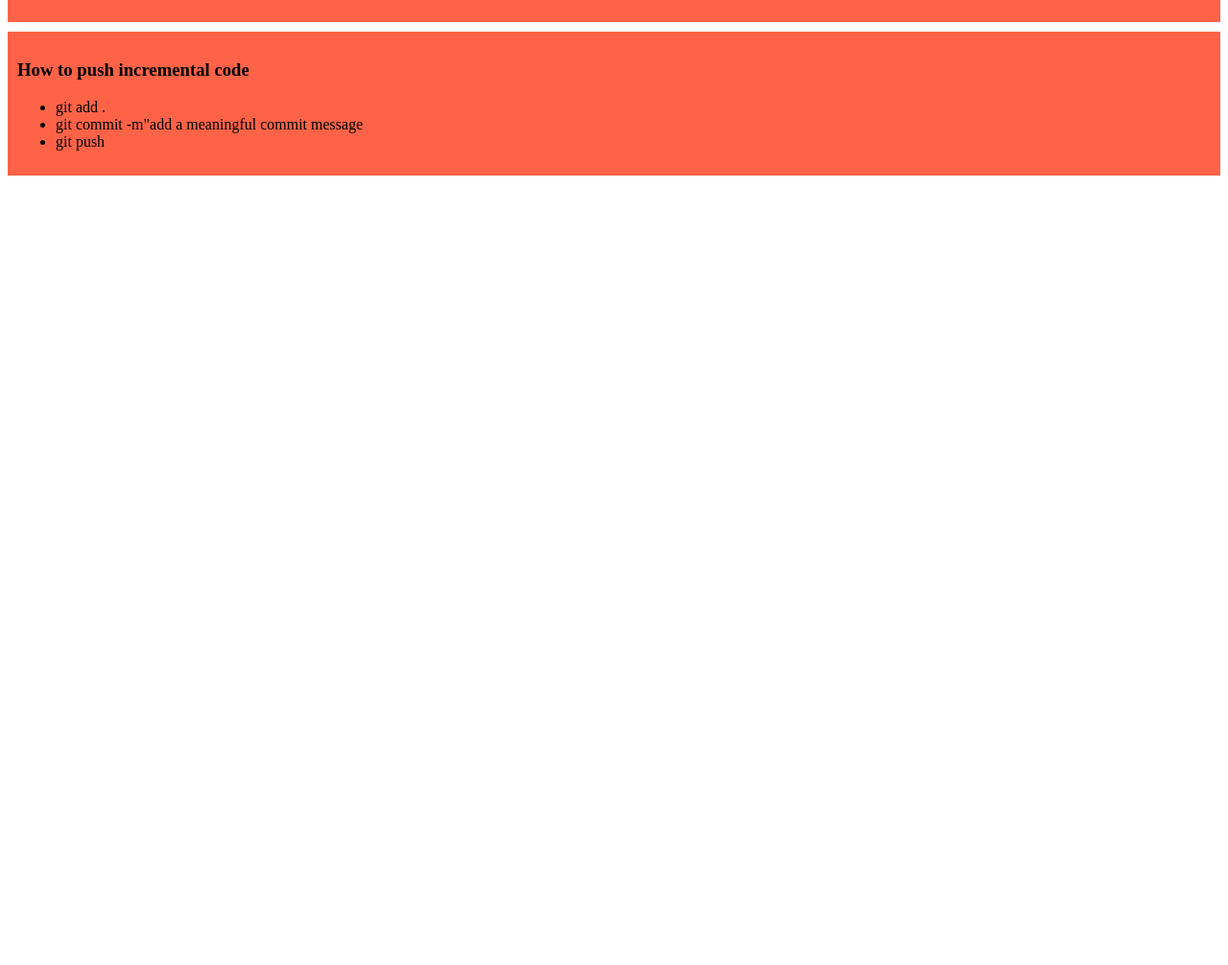
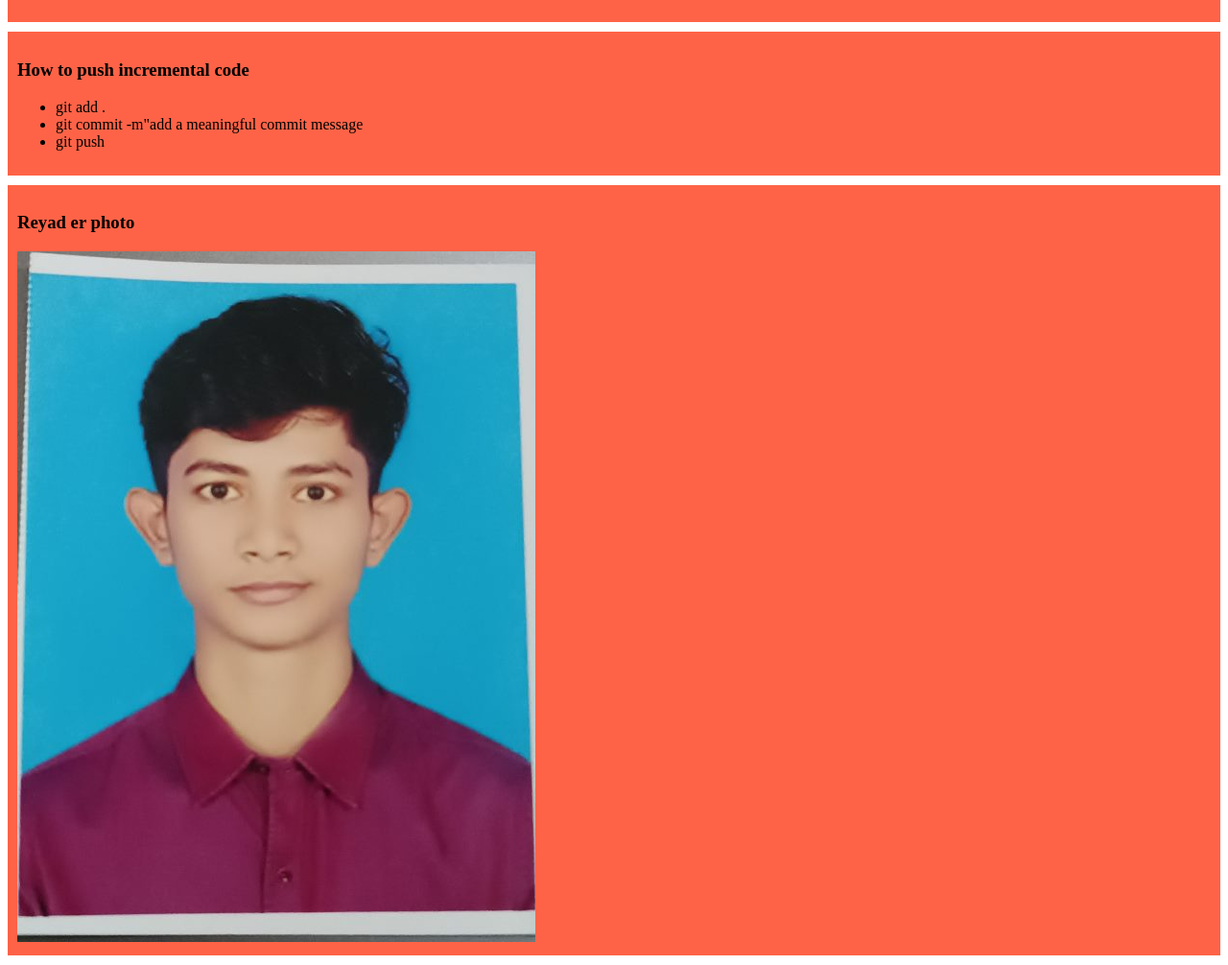
Before and after one commit to sheikhyousuf20/my-simple-website, a plain HTML site: page index.html in a window 1280 px wide. Shown: the part 507-1513 px from the top of the page at 96% size. Before the commit the page ends 800 px from the top, so only its background shows below. Drawn offline with Linux system fonts and the light colour scheme.

Commit message:
added a photo of reyad

```diff
--- a/index.html
+++ b/index.html
@@ -27,5 +27,9 @@
             <li>git push</li>
         </ul>
     </div>
+    <div>
+        <h3>Reyad er photo</h3>
+        <img src="styles/reyad.jpg" alt="">
+    </div>
 </body>
  </html>
```
Also changed, not shown: styles/reyad.jpg (added).
